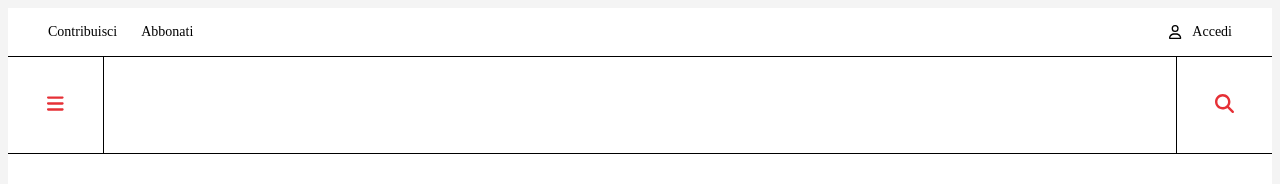
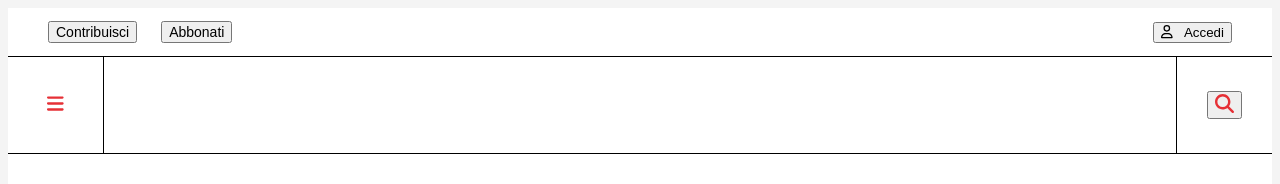
Before and after one commit to Gabry-1991/pratica, a Vue app in the folder website/: page / in a window 1280 px wide. Shown: the top 184 px of the page. Built offline with nearby package versions, Linux system fonts and the light colour scheme; a web font is replaced by a local one.

Commit message:
added buttons

```diff
--- a/website/src/components/Header.vue
+++ b/website/src/components/Header.vue
@@ -4,15 +4,23 @@
 
     <div class="container--breadcrumbs">
       <div class="breadcrumbs">
+        <button>
           <span class="breadcrumb">Contribuisci</span>
+        </button>
+
         <Divider vertical class="breadcrumb-divider" />
+
+        <button>
           <span class="breadcrumb">Abbonati</span>
+        </button>
       </div>
 
+      <button>
         <div class="accedi">
           <i class="fa-regular fa-user" />
           <span>Accedi</span>
         </div>
+      </button>
     </div>
 
     <Divider />
@@ -25,10 +33,14 @@
       </div>
 
       <div class="menu--button">
-        <div class="menu--icon">
+        <div>
+          <button class="menu--icon">
             <i class="fa-solid fa-magnifying-glass" />
+          </button>
         </div>
       </div>
+
+      <!-- <Menu /> -->
     </div>
 
     <Divider />
@@ -58,11 +70,13 @@
 <script>
 import Divider from './Divider.vue'
 import Label from './Label.vue'
+import Menu from './Menu.vue'
 
 export default {
   components: {
     Divider,
     Label,
+    Menu,
   },
 
   props: {
@@ -93,6 +107,7 @@ export default {
 .container--menu {
   height: 96px;
   width: 100%;
+  position: relative;
 
   display: flex;
   align-items: center;
```
Lines whose indentation alone changed are shown as unchanged.
